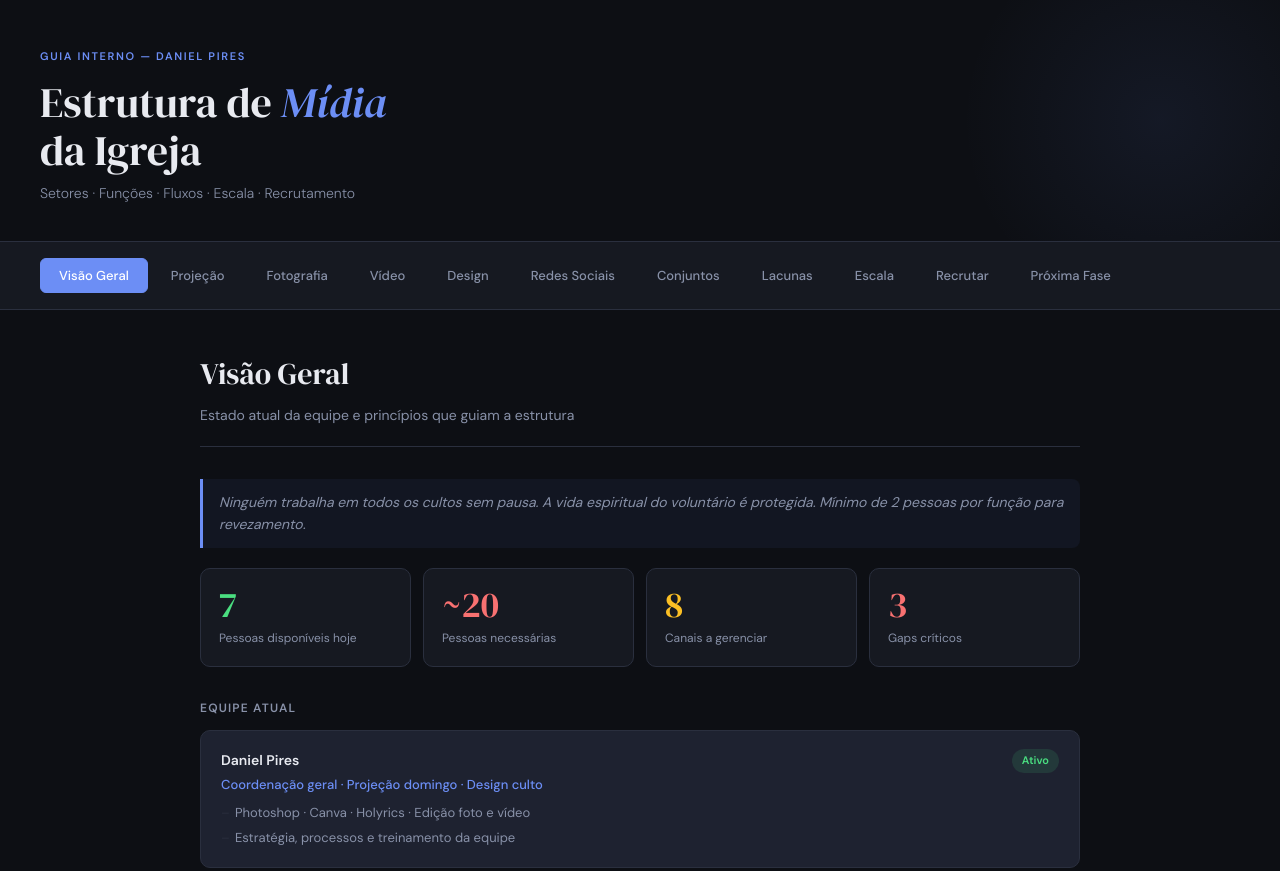
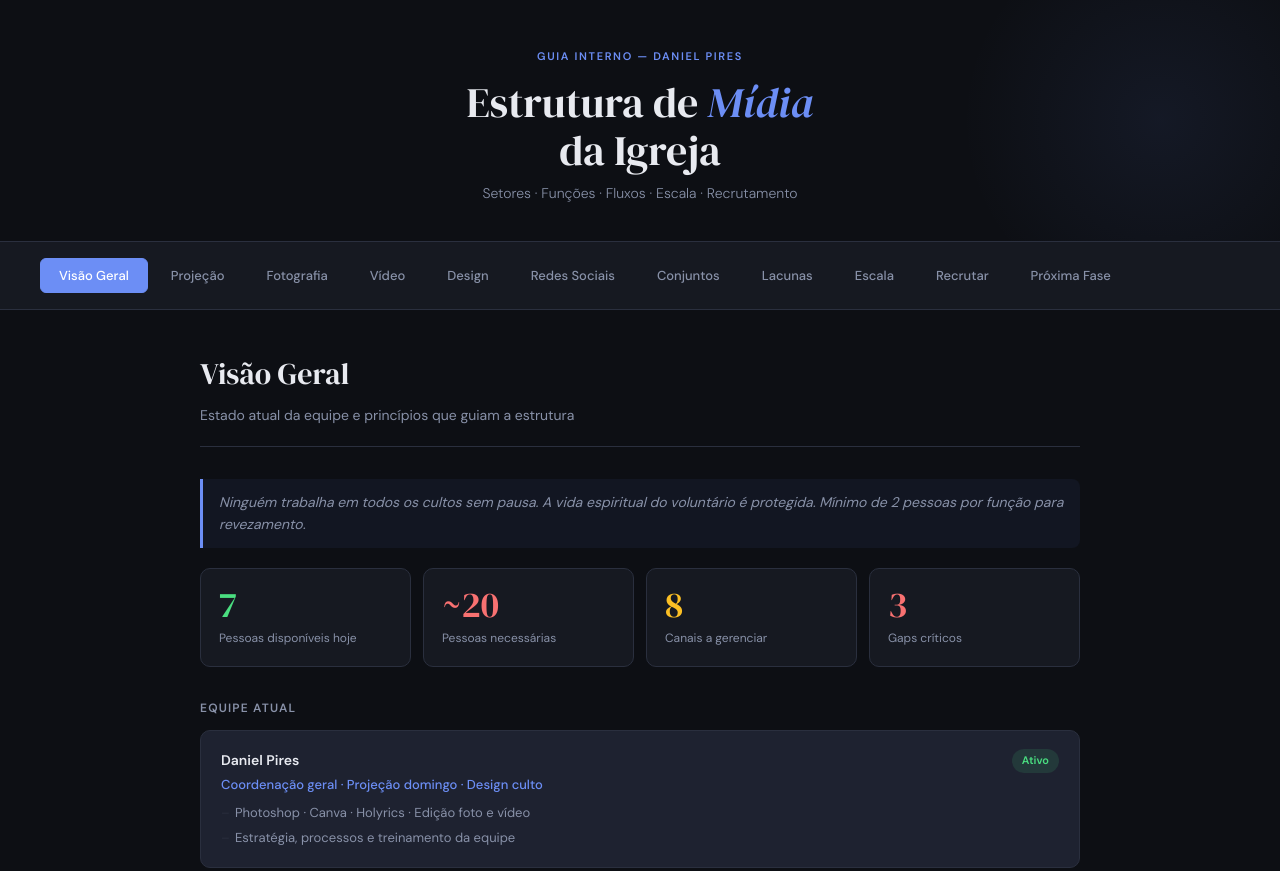
Before and after one commit to PlixelDesign/Projeto-equipe-de-midia, a plain HTML site: page index.html in a window 1280 px wide. Shown: the top 871 px of the page. Drawn offline with Linux system fonts and the light colour scheme.

Commit message:
Update index.html

```diff
--- a/index.html
+++ b/index.html
@@ -11,10 +11,10 @@
 body{background:var(--bg);color:var(--text);font-family:var(--sans);font-size:15px;line-height:1.6;min-height:100vh}
 .header{border-bottom:1px solid var(--border);padding:48px 40px 36px;position:relative;overflow:hidden}
 .header::before{content:'';position:absolute;top:-80px;right:-80px;width:400px;height:400px;background:radial-gradient(circle,rgba(108,142,245,.08) 0%,transparent 70%);pointer-events:none}
-.header-label{font-size:11px;letter-spacing:.15em;text-transform:uppercase;color:var(--accent);font-weight:600;margin-bottom:12px}
-.header h1{font-family:var(--serif);font-size:42px;font-weight:400;line-height:1.15;margin-bottom:8px}
+.header-label{font-size:11px;letter-spacing:.15em;text-align: center;text-transform:uppercase;color:var(--accent);font-weight:600;margin-bottom:12px}
+.header h1{font-family:var(--serif);font-size:42px;text-align:center;align-items:center;justify-content:center;font-weight:400;line-height:1.15;margin-bottom:8px}
 .header h1 em{color:var(--accent);font-style:italic}
-.header-sub{color:var(--muted);font-size:14px;font-weight:300}
+.header-sub{color:var(--muted);text-align: center;font-size:14px;font-weight:300}
 .nav{display:flex;gap:4px;padding:16px 40px;border-bottom:1px solid var(--border);overflow-x:auto;scrollbar-width:none;background:var(--surface)}
 .nav::-webkit-scrollbar{display:none}
 .nav-btn{padding:8px 18px;border-radius:6px;border:1px solid transparent;background:transparent;color:var(--muted);font-family:var(--sans);font-size:13px;font-weight:500;cursor:pointer;white-space:nowrap;transition:all .15s}
@@ -124,10 +124,10 @@ body{background:var(--bg);color:var(--text);font-family:var(--sans);font-size:15
     <div class="role-card"><div><div class="role-name">Francis Pinheiro</div><div class="role-person">Projeção — eventual</div><ul class="role-tasks"><li>Líder jovem — disponível pontualmente</li><li>Não pode ser sobrecarregado</li></ul></div><span class="badge badge-partial">Eventual</span></div>
     <div class="role-card"><div><div class="role-name">Luiz André</div><div class="role-person">Design remoto</div><ul class="role-tasks"><li>Photoshop · fundamentos de design</li><li>Limitação criativa por falta de prática — melhor com templates</li><li>Saiu da projeção — foco total no design da semana</li></ul></div><span class="badge badge-partial">Parcial</span></div>
     <div class="role-card"><div><div class="role-name">Aline Pinheiro</div><div class="role-person">Fotografia</div><ul class="role-tasks"><li>Fotógrafa em desenvolvimento</li><li>Disponibilidade parcial</li></ul></div><span class="badge badge-partial">Parcial</span></div>
-    <div class="role-card"><div><div class="role-name">Emanuelly Oliveira</div><div class="role-person potential">Vídeo vertical + Edição</div><ul class="role-tasks"><li>Grava e edita vertical e horizontal</li><li>A função específica será definida na conversa com ela</li></ul></div><span class="badge badge-check">Confirmar</span></div>
+    <div class="role-card"><div><div class="role-name">Emanuelly Oliveira</div><div class="role-person potential">Vídeo vertical + Edição</div><ul class="role-tasks"><li>Grava e edita vertical e horizontal</li><li>A função específica foi definida na conversa com ela</li></ul></div><span class="badge badge-ok">Ativo</span></div>
     <div class="role-card"><div><div class="role-name">Maysa Hellen</div><div class="role-person partial">Design remoto</div><ul class="role-tasks"><li>Photoshop · fundamentos de design</li><li>Grávida — trabalho remoto da semana, sem presença no culto</li></ul></div><span class="badge badge-partial">Limitada</span></div>
     <div class="role-card"><div><div class="role-name">Rayssa Vitória</div><div class="role-person potential">Design remoto</div><ul class="role-tasks"><li>Canva · noção de fundamentos</li><li>Melhor com templates prontos do que criação do zero</li></ul></div><span class="badge badge-check">Confirmar</span></div>
-    <div class="role-card"><div><div class="role-name">Samara Alves</div><div class="role-person gap">Vídeo vertical · Stories</div><ul class="role-tasks"><li>Grava vídeo e stories em tempo real</li><li>Questões pessoais — retorno indefinido</li></ul></div><span class="badge badge-away">Afastada</span></div>
+    <div class="role-card"><div><div class="role-name">Samara Alves</div><div class="role-person gap">Vídeo vertical · Stories</div><ul class="role-tasks"><li>Grava vídeo e stories em tempo real</li><li>Participa da orquestra</li></ul></div><span class="badge badge-partial">Limitada</span></div>
   </div>
 </div>
 
```
